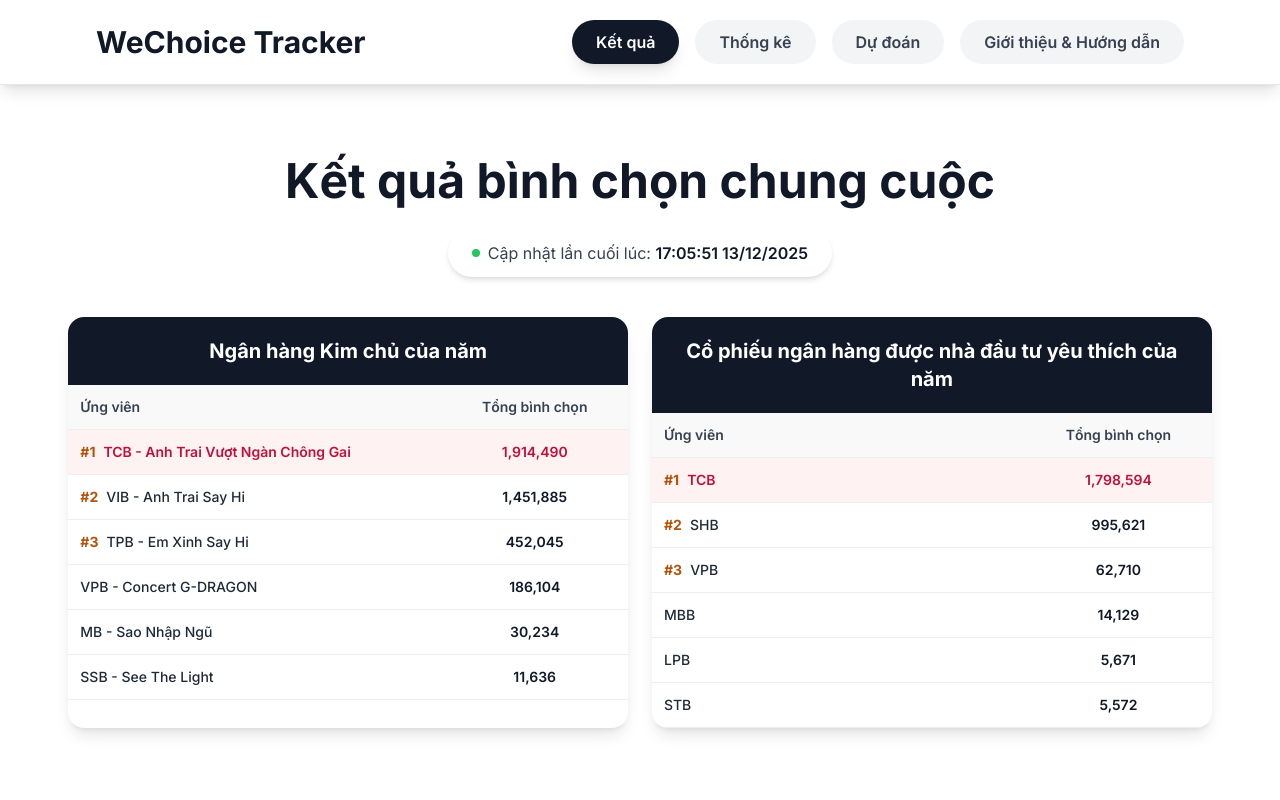
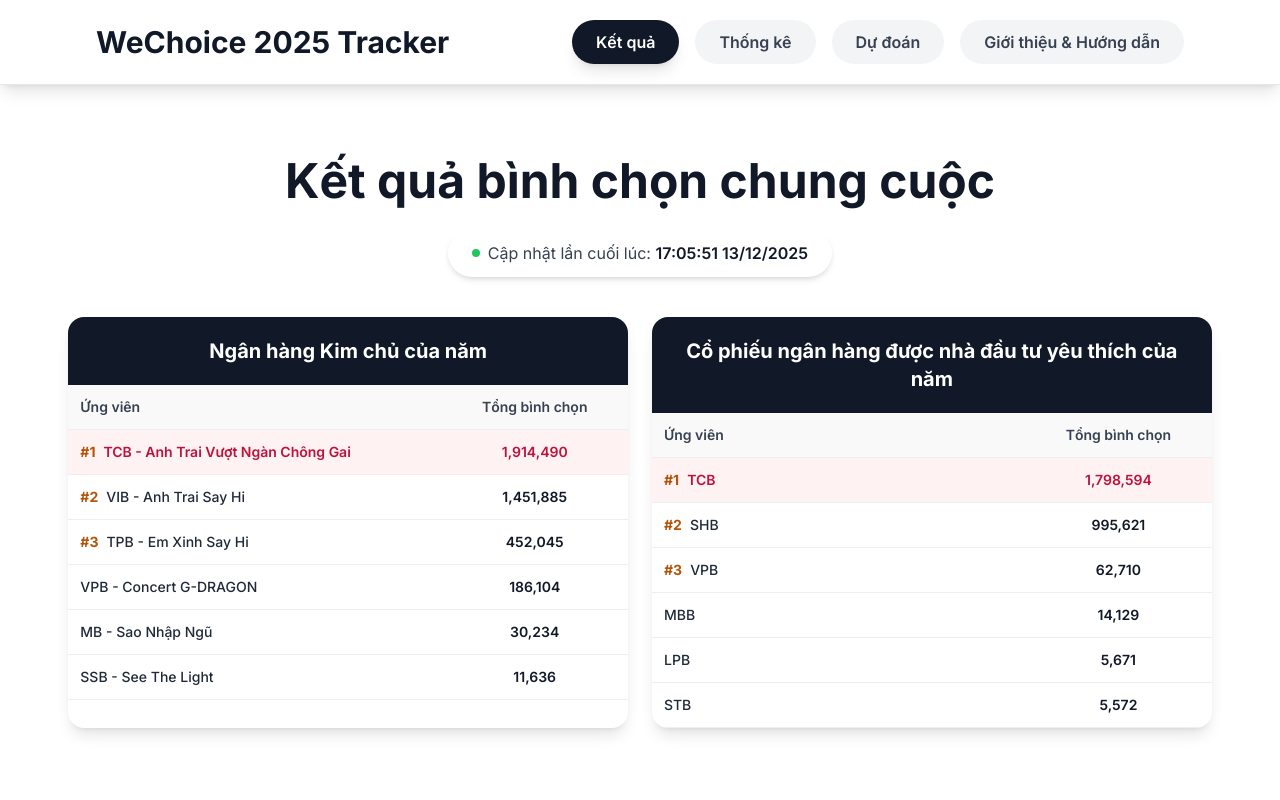
Before and after one commit to ntu09082007-eng/wechoice-tracker-frontend, a React (Vite) app: page /realtime in a window 1280 px wide. Shown: the top 800 px of the page. Built offline with nearby package versions, Linux system fonts and the light colour scheme; what chartjs-plugin-zoom would draw is missing.

Commit message:
Update Header.tsx

```diff
--- a/src/components/Header.tsx
+++ b/src/components/Header.tsx
@@ -21,7 +21,7 @@
               to="/realtime"
               className="hover:opacity-90 transition-opacity duration-200 font-bold text-gray-900"
             >
-              <span>WeChoice Tracker</span>
+              <span>WeChoice 2025 Tracker</span>
             </Link>
           </h1>
 
```
